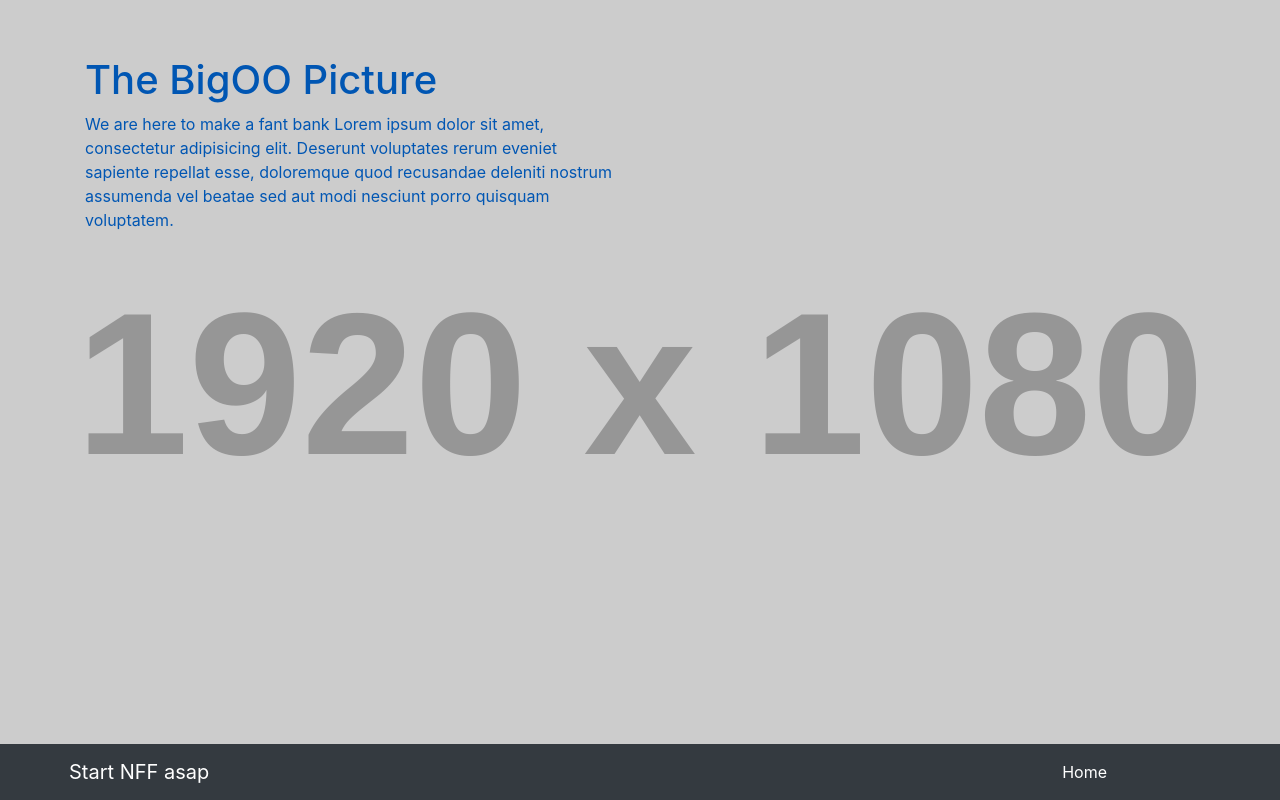
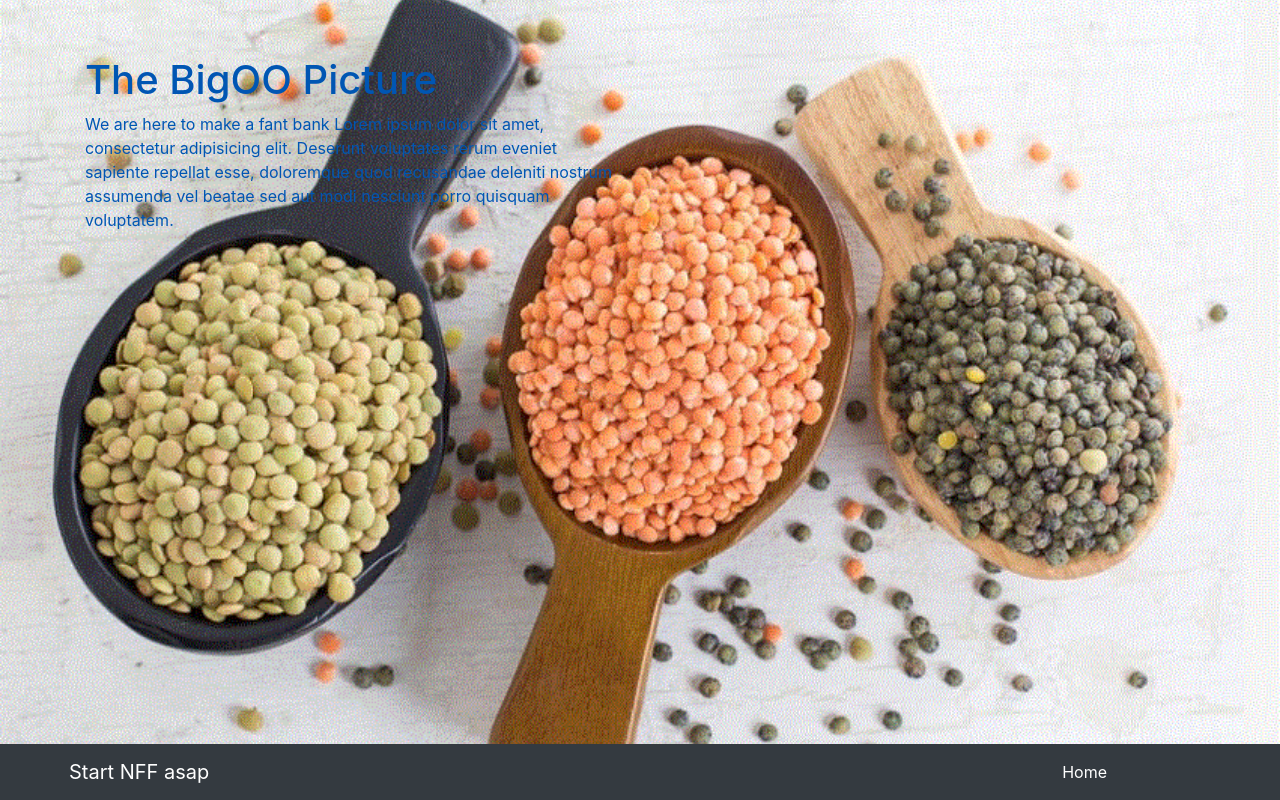
Before and after one commit to Naturesfoodforest/BigPic, a website: page index.html in a window 1280 px wide. Drawn offline with Linux system fonts and the light colour scheme; placeholder pictures from the web are drawn by us.

Commit message:
Update the-big-picture.css

```diff
--- a/css/the-big-picture.css
+++ b/css/the-big-picture.css
@@ -4,7 +4,7 @@
  * Licensed under MIT (https://github.com/StartBootstrap/startbootstrap-the-big-picture/blob/master/LICENSE)
  */
 body {
-  background: url('http://placehold.it/1920x1080') no-repeat center center fixed;
+  background: url('https://github.com/Naturesfoodforest/BigPic/blob/main/lentils.GIF') no-repeat center center fixed;
   -webkit-background-size: cover;
   -moz-background-size: cover;
   background-size: cover;
```
